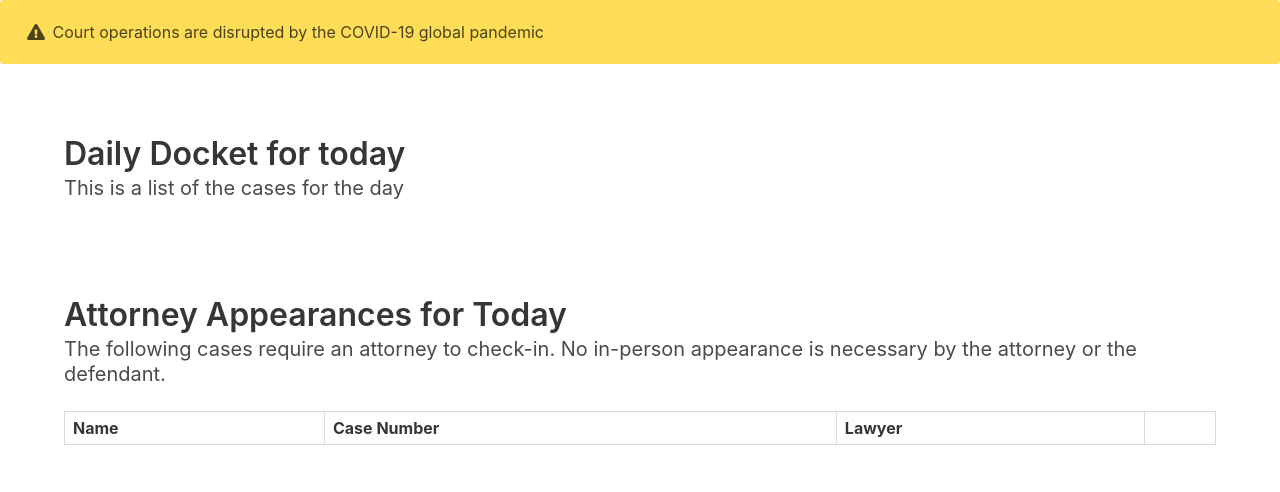
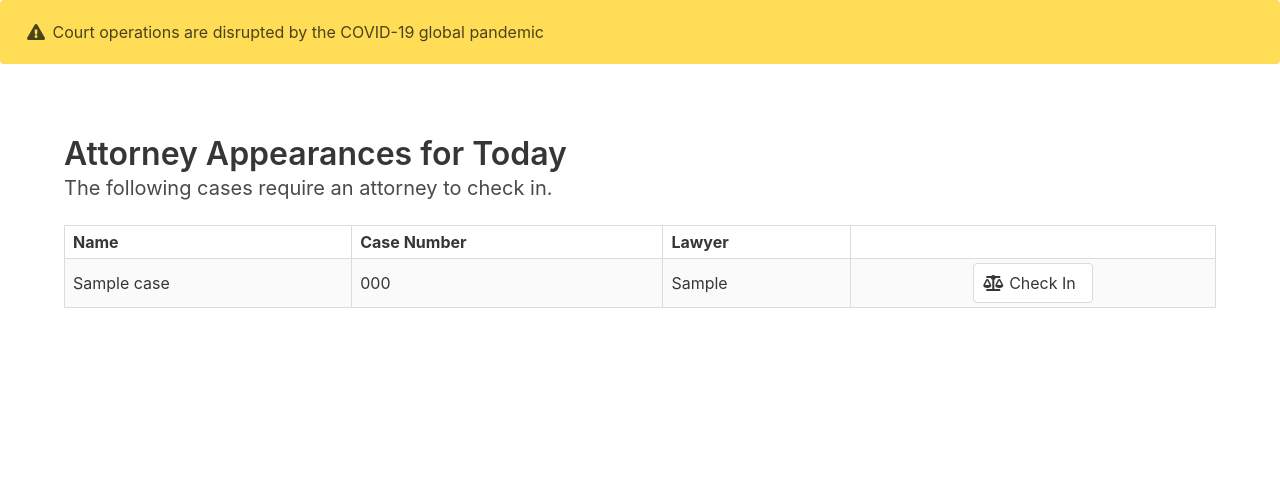
Before and after one commit to frabyn/courtbot, a Django app: template templates/case_manager/docket.html in a window 1280 px wide. Shown: the part 64-556 px from the top of the page. Run offline with Django 3.2, Linux system fonts and the light colour scheme; the template is opened without the code that fills it: values that come from a table or form of the project are taken from there, others are empty; tables that the repository leaves empty hold one stand-in row (values such as "Sample post"); lists and menus that the app fills with data are empty; some libraries are stand-ins or nearby versions.

Commit message:
Update language about appearances

```diff
--- a/templates/case_manager/case_detail.html
+++ b/templates/case_manager/case_detail.html
@@ -66,6 +66,8 @@
                         </div>
                     </nav>
 
+
+
                     {% if object.next_appearance_defendant == True %}
 
                         <div class="card-content">
@@ -87,7 +89,7 @@
                                 </div>
                                 <div class="message-body">
                                     <p>The next court date in this case is an attorney conference. The Defendant is not
-                                        required to appear, and should not appear.</p>
+                                        required to appear.</p>
                                 </div>
                             </article>
                         </div>
--- a/templates/case_manager/docket.html
+++ b/templates/case_manager/docket.html
@@ -4,15 +4,8 @@
 
 <div class="section">
     <div class="container">
-        <h1 class="title">Daily Docket for today</h1>
-        <h2 class="subtitle">This is a list of the cases for the day</h2>
-    </div>
-</div>
-
-<div class="section">
-    <div class="container">
         <h1 class="title">Attorney Appearances for Today</h1>
-        <h2 class="subtitle">The following cases require an attorney to check-in. No in-person appearance is necessary by the attorney or the defendant.</h2>
+        <h2 class="subtitle">The following cases require an attorney to check in.</h2>
 
                     <table class="table is-bordered is-striped is-narrow is-fullwidth">
                         <tr>
@@ -22,7 +15,7 @@
                             <th></th>
                         </tr>
         {% for r in results %}
-            {% if r.next_setting_type == 'PTCR' %}
+            {% if r.next_setting_type is 'PTCR' or 'PTMO' %}
 
                 <tr>
                     <td style="vertical-align:middle">{{r.defendant_name}}</td>
```
